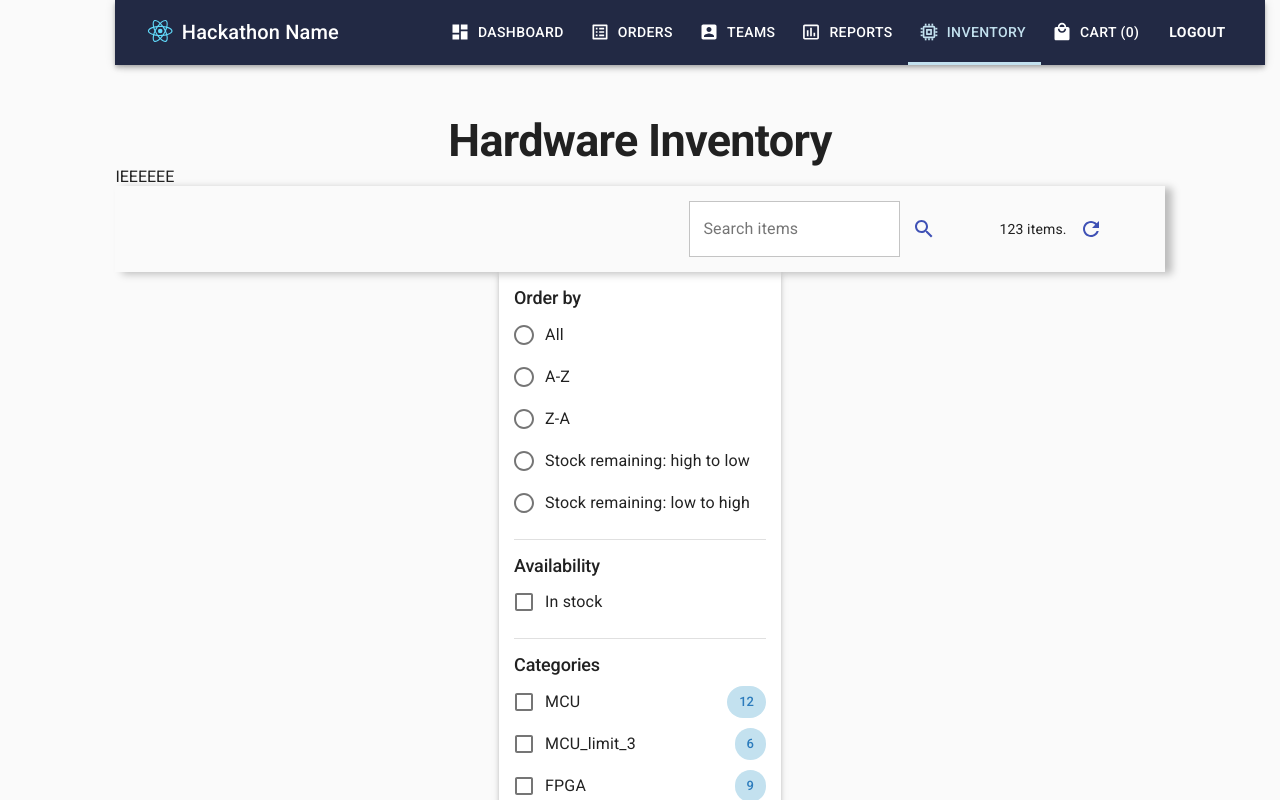
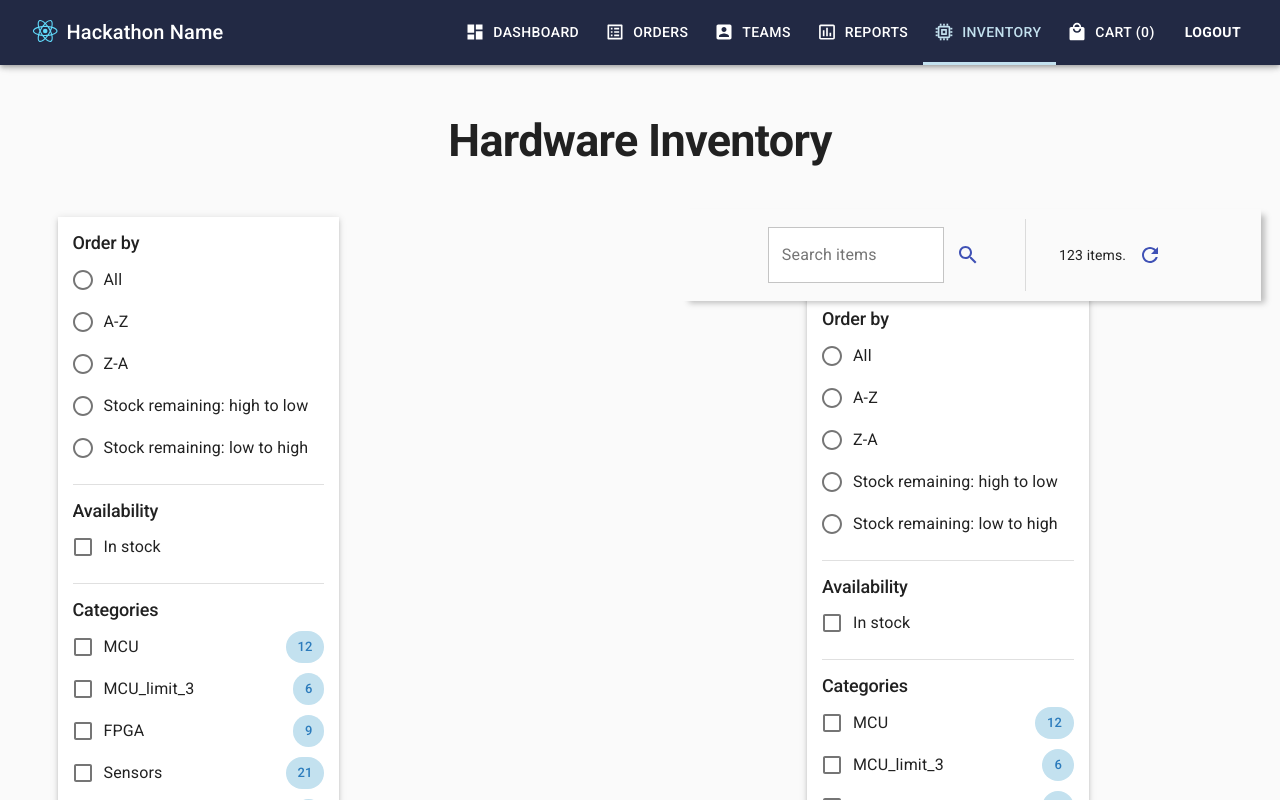
Before and after one commit to ieeeuoft/hackathon-template, a React (Create React App) app in the folder hackathon_site/dashboard/frontend/: page /inventory in a window 1280 px wide. Shown: the top 800 px of the page. Built offline with nearby package versions, Linux system fonts and the light colour scheme; no server answers.

Commit message:
added SideSheetLeft

```diff
--- a/hackathon_site/dashboard/frontend/src/components/general/Header/Header.js
+++ b/hackathon_site/dashboard/frontend/src/components/general/Header/Header.js
@@ -5,11 +5,10 @@ import AppBar from "@material-ui/core/AppBar";
 import Toolbar from "@material-ui/core/Toolbar";
 import Typography from "@material-ui/core/Typography";
 import IconButton from "@material-ui/core/IconButton";
-import Drawer from "@material-ui/core/Drawer";
 import Hidden from "@material-ui/core/Hidden";
 import Menu from "@material-ui/icons/Menu";
-import CloseIcon from "@material-ui/icons/Close";
 import Navbar from "components/general/Navbar/Navbar";
+import SideSheetLeft from "components/general/SideSheetLeft/SideSheetLeft";
 import { userEmail, cartQuantity } from "testing/mockData";
 import { hackathonName } from "constants.js";
 
@@ -57,28 +56,13 @@ const Header = ({ showNavbar = true }) => {
                         <Hidden implementation="css" smDown>
                             <Navbar cartQuantity={cartQuantity} />
                         </Hidden>
-                        <Drawer
-                            anchor="left"
-                            open={mobileOpen}
-                            onClose={toggleMenu}
-                            className={styles.headerDrawer}
-                        >
-                            <div className={styles.headerDrawerTop}>
-                                <IconButton
-                                    color="inherit"
-                                    aria-label="CloseMenu"
-                                    className={styles.headerIconBtn}
-                                    onClick={toggleMenu}
-                                >
-                                    <CloseIcon />
-                                </IconButton>
-                            </div>
+                        <SideSheetLeft title="Menu" toggleState={mobileOpen} toggleFunc={toggleMenu}>
                             <div className={styles.headerDrawerHackathon}>
                                 <HackathonTitle />
                                 <Typography variant="body2">{userEmail}</Typography>
                             </div>
                             <Navbar cartQuantity={cartQuantity} />
-                        </Drawer>
+                        </SideSheetLeft>
                     </>
                 )}
             </Toolbar>
--- /dev/null
+++ b/hackathon_site/dashboard/frontend/src/components/general/SideSheetLeft/SideSheetLeft.js
@@ -0,0 +1,32 @@
+import React from "react";
+import styles from "./SideSheetLeft.module.scss";
+import IconButton from "@material-ui/core/IconButton";
+import Drawer from "@material-ui/core/Drawer";
+import Typography from "@material-ui/core/Typography";
+import CloseIcon from "@material-ui/icons/Close";
+
+const SideSheetLeft = ({title, children, toggleState, toggleFunc}) => (
+    <Drawer
+        anchor="left"
+        open={toggleState}
+        onClose={toggleFunc}
+        className={styles.drawer}
+    >
+        <div className={styles.drawerTop}>
+            <Typography variant="h2">
+                {title}
+            </Typography>
+            <IconButton
+                color="inherit"
+                aria-label="CloseMenu"
+                className={styles.iconBtn}
+                onClick={toggleFunc}
+            >
+                <CloseIcon />
+            </IconButton>
+        </div>
+        {children}
+    </Drawer>
+);
+
+export default SideSheetLeft;
--- /dev/null
+++ b/hackathon_site/dashboard/frontend/src/components/general/SideSheetLeft/SideSheetLeft.module.scss
@@ -0,0 +1,17 @@
+@import "./../../../assets/abstracts/variables";
+@import "./../../../assets/abstracts/mixins";
+
+.drawer {
+    &Top {
+        width: 100%;
+        @include flexPosition;
+        background-color: color(light1);
+        padding: 8px 15px;
+        svg {
+            fill: color(grey);
+        }
+        @include responsive(sm-down) {
+            padding: 4px 15px;
+        }
+    }
+}
--- a/hackathon_site/dashboard/frontend/src/components/inventory/InventoryFilter/InventoryFilter.module.scss
+++ b/hackathon_site/dashboard/frontend/src/components/inventory/InventoryFilter/InventoryFilter.module.scss
@@ -3,9 +3,15 @@
 
 .filter {
     width: 100%;
+    margin-right: 15px;
     display: flex;
     flex-direction: column;
     align-items: center;
+
+    @include responsive(sm-up) {
+        position: "sticky";
+        top: "64px";
+    }
     &Paper {
         padding: 15px;
     }
--- a/hackathon_site/dashboard/frontend/src/pages/Inventory/Inventory.js
+++ b/hackathon_site/dashboard/frontend/src/pages/Inventory/Inventory.js
@@ -5,14 +5,14 @@ import Typography from "@material-ui/core/Typography";
 import InventoryFilter from "components/inventory/InventoryFilter/InventoryFilter";
 import IconButton from "@material-ui/core/IconButton";
 import Button from "@material-ui/core/Button";
-import Drawer from "@material-ui/core/Drawer";
 import Divider from "@material-ui/core/Divider";
 import Hidden from "@material-ui/core/Hidden";
-import CloseIcon from "@material-ui/icons/Close";
 import RefreshIcon from '@material-ui/icons/Refresh';
 import SearchIcon from '@material-ui/icons/Search';
 import FilterListIcon from '@material-ui/icons/FilterList';
 import TextField from "@material-ui/core/TextField";
+import SideSheetLeft from "components/general/SideSheetLeft/SideSheetLeft";
+import Grid from "@material-ui/core/Grid";
 import { categories } from "testing/mockData";
 
 const applyFilter = () => alert("Applies the filter");
@@ -27,13 +27,30 @@ const Inventory = () => {
     };
 
     return (
-        <div>
+        <>
             <Header />
             <Typography variant="h1">Hardware Inventory</Typography>
-            <p>IEEEEEE</p>
-
-            <div className={styles.itemHeader}>
-                <div className={styles.itemHeaderSearch}>
+            {/* <p>IEEEEEE</p> */}
+            <div className={styles.inventory}>
+                <Hidden implementation="css" smDown>
+                    <InventoryFilter
+                        categories={categories}
+                        applyFilter={applyFilter}
+                        removeFilter={removeFilter}
+                    />
+                </Hidden>
+                <div>
+            {/* <div className={styles.itemHeader}> */}
+                <Grid
+                    container
+                    direction="row"
+                    justify="flex-end"
+                    alignItems="center"
+                    spacing={2}
+                    className={styles.itemHeader}
+                >
+                    {/* <div className={styles.itemHeaderSearch}> */}
+                    <Grid item style={{display: "flex"}} xs={12} sm={6}>
                         <TextField
                             className={styles.itemHeaderSearchInput}
                             id="searc-input"
@@ -47,12 +64,15 @@ const Inventory = () => {
                         >
                             <SearchIcon />
                         </IconButton>
-                </div>
-                <Hidden implementation="css" smDown>
-                    <Divider orientation="vertical" className={styles.itemHeaderDivider} flexItem/>
-                </Hidden>
-                <div className={styles.itemHeaderBtns}>
+                    </Grid>
+
+                    <Divider orientation="vertical" sm={0} className={styles.itemHeaderDivider} flexItem/>{/*  */}
+                    {/* <div className={styles.itemHeaderBtns}> */}
+
+                    {/* <div className={styles.itemHeaderBtnsRefresh}> */}
+                    <Grid item style={{display: "flex", alignItems: "center"}} md={4}>
                         <Hidden implementation="css" smUp>
+                            <Grid md={4} item>
                                 <Button
                                         aria-label="Orders"
                                         startIcon={<FilterListIcon />}
@@ -60,8 +80,9 @@ const Inventory = () => {
                                     >
                                     Filter
                                 </Button>
+                            </Grid>
                         </Hidden>
-                    <div className={styles.itemHeaderBtnsRefresh}>
+
                         <Typography variant="body2">123 items.</Typography>
                         <IconButton
                             color="primary"
@@ -70,41 +91,26 @@ const Inventory = () => {
                         >
                             <RefreshIcon />
                         </IconButton>
-                    </div>
-                </div>
-            </div>
+                    </Grid>
+                </Grid>
 
-            {/* <Hidden implementation="css" smDown> */}
                 <InventoryFilter
                     categories={categories}
                     applyFilter={applyFilter}
                     removeFilter={removeFilter}
                 />
-            {/* </Hidden> */}
 
-            <Drawer
-                anchor="left"
-                open={mobileOpen}
-                onClose={toggleMenu}
-            >
-                <div>
-                    {/* <Typography variant="h2">Filter</Typography> */}
-                    <IconButton
-                        color="inherit"
-                        aria-label="CloseMenu"
-                        onClick={toggleMenu}
-                    >
-                        <CloseIcon />
-                    </IconButton>
                 </div>
+            </div>
+            <SideSheetLeft title="Filter" toggleState={mobileOpen} toggleFunc={toggleMenu}>
                 <InventoryFilter
                     categories={categories}
                     applyFilter={applyFilter}
                     removeFilter={removeFilter}
                     elevation={0}
                 />
-            </Drawer>
-        </div>
+            </SideSheetLeft>
+        </>
     );
 };
 
--- a/hackathon_site/dashboard/frontend/src/pages/Inventory/Inventory.module.scss
+++ b/hackathon_site/dashboard/frontend/src/pages/Inventory/Inventory.module.scss
@@ -1,18 +1,24 @@
 @import "./../../assets/abstracts/variables";
 @import "./../../assets/abstracts/mixins";
 
+.inventory {
+    display: flex;
+    justify-content: space-between;
+    width: 100vw;
+    max-width: 1400px;
+    padding: 50px
+}
+
 .itemHeader {
-    display: flex;
-    justify-content: flex-end;
-    align-items: center;
-    width: 100%;
-    padding: 15px 50px;
+    // width: 100vw;
+    padding: 10px 50px;
     position: sticky;
     top: 64px;
-    right: 0;
+    // right: 0;
     background-color: color(backgroundC);
     z-index: 1;
-    box-shadow: 7px 2px 8px rgba(0, 0, 0, 0.25);
+    box-shadow: 6px 4px 6px -2px rgba(0, 0, 0, 0.25);
+    margin-left: 15px;
 
     &Divider {
         margin: 0 25px;
@@ -21,6 +27,7 @@
         @include flexPosition();
         &Input {
             background-color: color(white);
+            width: 100%;
         }
     }
     &Btns {
@@ -32,7 +39,7 @@
     }
     @include responsive(sm-down) {
         flex-direction: column;
-        width: 100%;
+        width: 100vw;
         padding: 12px 12px 10px;
         top: 56px;
         // position: relative;
```
Lines whose indentation alone changed are shown as unchanged.
